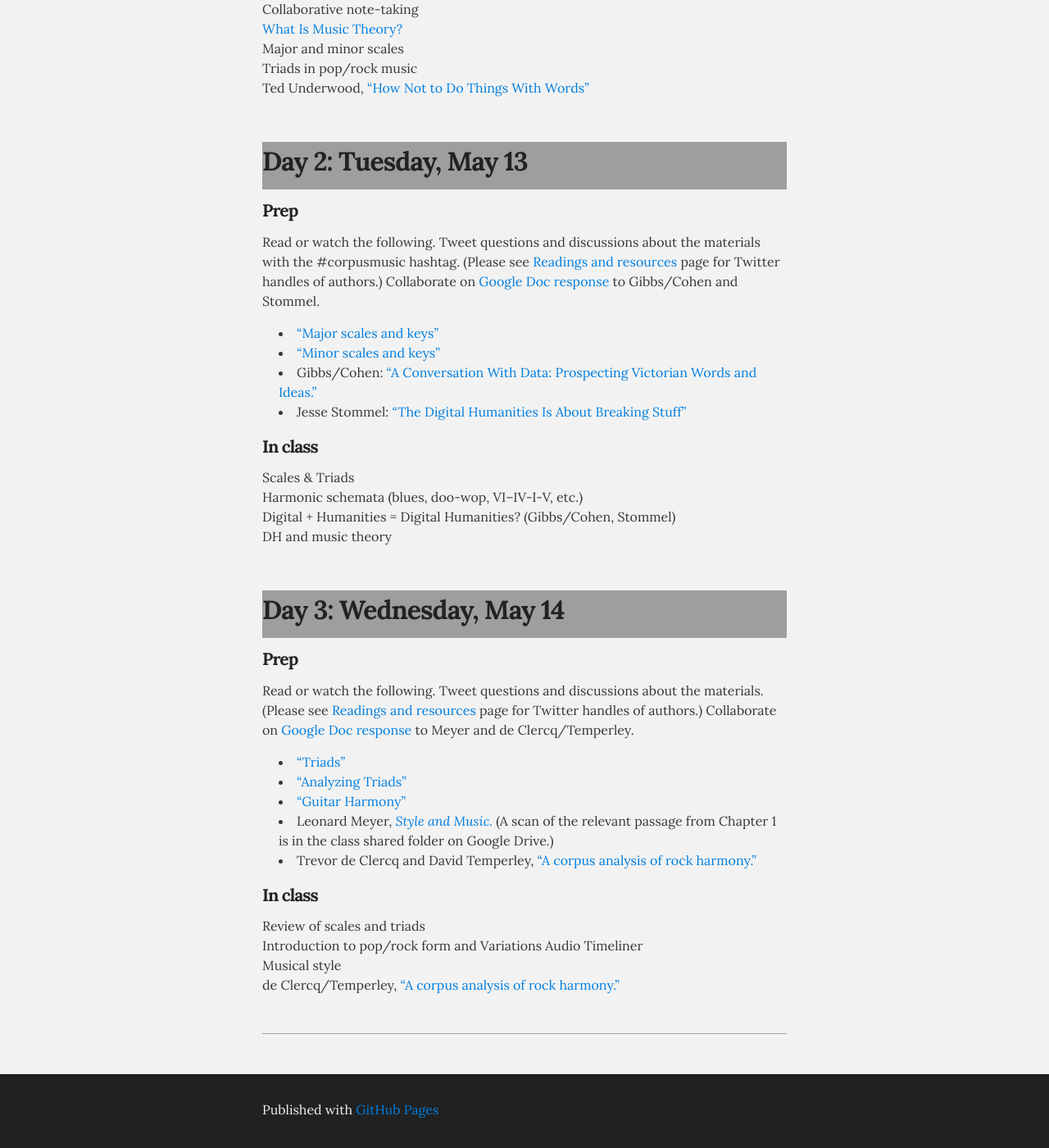
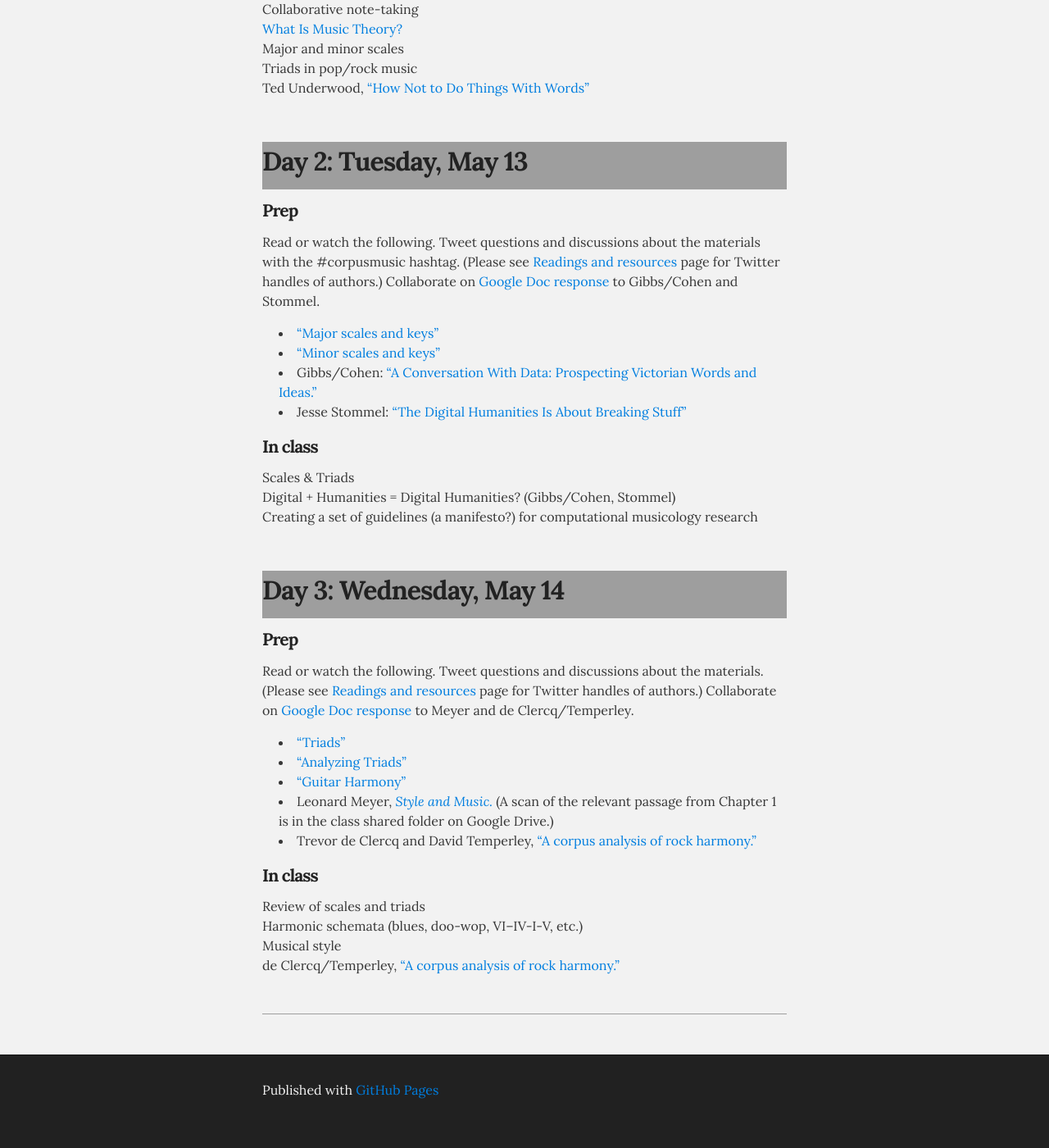
Before and after one commit to kshaffer/corpusmusic, a Jekyll site: the page built from schedule.md, in a window 1280 px wide and 1400 px high, scrolled down 714 px. Shown: the whole window at 82% size. Built offline with Jekyll 4.4.1, drawn with Linux system fonts in a browser that asks for light colours; Markdown is read by kramdown in place of the engine named in the settings; after the commit the page ends 2090 px from its top, so only the background shows below that.

Commit message:
update homework for Day 3

```diff
--- a/schedule.md
+++ b/schedule.md
@@ -40,9 +40,8 @@ Read or watch the following. Tweet questions and discussions about the materials
 #### In class ####
 
 Scales & Triads
-Harmonic schemata (blues, doo-wop, VI–IV-I-V, etc.)
 Digital + Humanities = Digital Humanities? (Gibbs/Cohen, Stommel)
-DH and music theory
+Creating a set of guidelines (a manifesto?) for computational musicology research
 
 <br/>
 ## Day 3: Wednesday, May 14 ##
@@ -60,7 +59,7 @@ Read or watch the following. Tweet questions and discussions about the materials
 #### In class ####
 
 Review of scales and triads
-Introduction to pop/rock form and Variations Audio Timeliner
+Harmonic schemata (blues, doo-wop, VI–IV-I-V, etc.)
 Musical style
 de Clercq/Temperley, ["A corpus analysis of rock harmony."](http://dx.doi.org/10.1017/S026114301000067X)
 
```
Also changed, not shown: other parts of schedule.md (+2 -0 lines), readings.md (+3 -0 lines).
